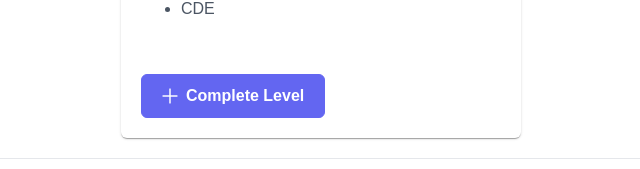
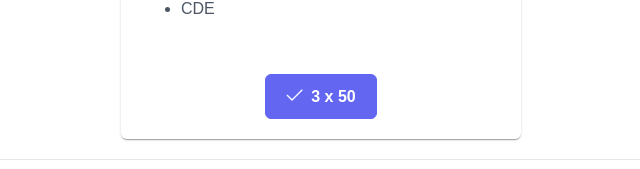
Before and after one commit to Etone/wotd-corvin-tech, a Vue app: page / in a window 1280 px wide. Shown: the part 344-513 px from the top of the page, without its empty margins (319-959 px from the left). Built offline with nearby package versions, Linux system fonts and the light colour scheme; a web font is replaced by a local one.

Commit message:
Readd Goal to Card

```diff
--- a/src/assets/exercises.json
+++ b/src/assets/exercises.json
@@ -3,7 +3,7 @@
         {
             "name": "Wall Pushups",
             "link": "https://www.hybridcalisthenics.com/wall-pushups",
-            "sets": "3 x 50",
+            "sets": "3 sets of 50",
             "form": [
                 "Slow and steady wins the race on this exercise. Don’t just speed through these. Find a controlled, rhythmic pace to really feel this movement. 2 Seconds Down, 1 Second Pause, 2 Seconds Up. Repeat",
                 "Keep your hands around chest height. Hands placed too high put more work on our elbows than we need at the moment. Hands placed too low make it difficult to keep our palms flat. A good “rule of thumb” is being able to maintain flat palms and feel a slight stretch in your wrist while your arms are straight.",
--- a/src/components/ExerciseCard.vue
+++ b/src/components/ExerciseCard.vue
@@ -45,7 +45,7 @@ const currentWorkout = (workout) => {
             <ExerciseDetails :workout="currentWorkout(workout)" />
         </template>
         <template #footer>
-            <Button icon="pi pi-plus" label="Complete Level" @click="completeLevel(workout)" />
+            <Button icon="pi pi-check" :label="currentWorkout(workout).sets" @click="completeLevel(workout)" />
         </template>
     </Card>
 </template>
@@ -60,4 +60,9 @@ const currentWorkout = (workout) => {
 .p-card-subtitle>a {
     color: inherit;
 }
+
+.p-card-footer > button{
+    display: block;
+    margin: auto;
+}
 </style>
```
